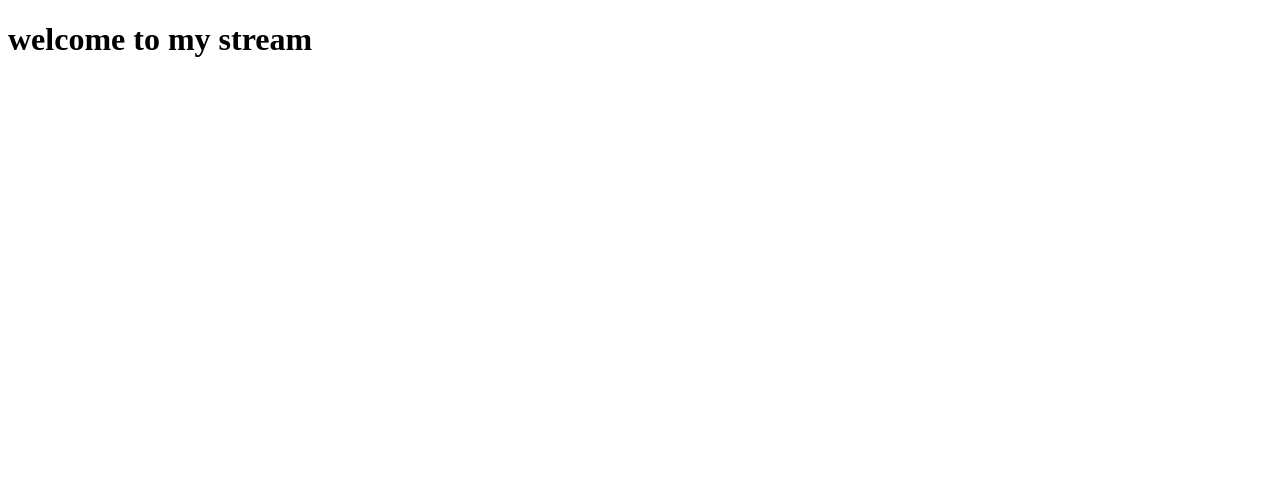
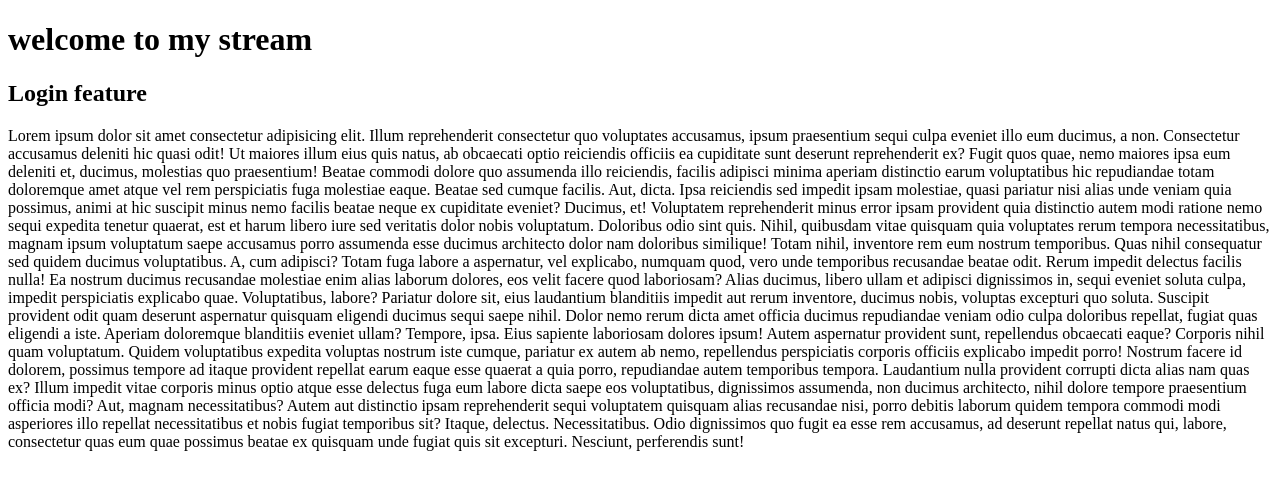
Before and after one commit to vinayakkambale/git-learning-two, a plain HTML site: page index.html in a window 1280 px wide. Drawn offline with Linux system fonts and the light colour scheme.

Commit message:
html for login feature

```diff
--- a/index.html
+++ b/index.html
@@ -7,5 +7,21 @@
 </head>
 <body>
     <h1> welcome to my stream</h1>
+    <h2>Login feature</h2>
+    <p>Lorem ipsum dolor sit amet consectetur adipisicing elit. Illum reprehenderit consectetur quo voluptates accusamus, ipsum praesentium sequi culpa eveniet illo eum ducimus, a non. Consectetur accusamus deleniti hic quasi odit!
+    Ut maiores illum eius quis natus, ab obcaecati optio reiciendis officiis ea cupiditate sunt deserunt reprehenderit ex? Fugit quos quae, nemo maiores ipsa eum deleniti et, ducimus, molestias quo praesentium!
+    Beatae commodi dolore quo assumenda illo reiciendis, facilis adipisci minima aperiam distinctio earum voluptatibus hic repudiandae totam doloremque amet atque vel rem perspiciatis fuga molestiae eaque. Beatae sed cumque facilis.
+    Aut, dicta. Ipsa reiciendis sed impedit ipsam molestiae, quasi pariatur nisi alias unde veniam quia possimus, animi at hic suscipit minus nemo facilis beatae neque ex cupiditate eveniet? Ducimus, et!
+    Voluptatem reprehenderit minus error ipsam provident quia distinctio autem modi ratione nemo sequi expedita tenetur quaerat, est et harum libero iure sed veritatis dolor nobis voluptatum. Doloribus odio sint quis.
+    Nihil, quibusdam vitae quisquam quia voluptates rerum tempora necessitatibus, magnam ipsum voluptatum saepe accusamus porro assumenda esse ducimus architecto dolor nam doloribus similique! Totam nihil, inventore rem eum nostrum temporibus.
+    Quas nihil consequatur sed quidem ducimus voluptatibus. A, cum adipisci? Totam fuga labore a aspernatur, vel explicabo, numquam quod, vero unde temporibus recusandae beatae odit. Rerum impedit delectus facilis nulla!
+    Ea nostrum ducimus recusandae molestiae enim alias laborum dolores, eos velit facere quod laboriosam? Alias ducimus, libero ullam et adipisci dignissimos in, sequi eveniet soluta culpa, impedit perspiciatis explicabo quae.
+    Voluptatibus, labore? Pariatur dolore sit, eius laudantium blanditiis impedit aut rerum inventore, ducimus nobis, voluptas excepturi quo soluta. Suscipit provident odit quam deserunt aspernatur quisquam eligendi ducimus sequi saepe nihil.
+    Dolor nemo rerum dicta amet officia ducimus repudiandae veniam odio culpa doloribus repellat, fugiat quas eligendi a iste. Aperiam doloremque blanditiis eveniet ullam? Tempore, ipsa. Eius sapiente laboriosam dolores ipsum!
+    Autem aspernatur provident sunt, repellendus obcaecati eaque? Corporis nihil quam voluptatum. Quidem voluptatibus expedita voluptas nostrum iste cumque, pariatur ex autem ab nemo, repellendus perspiciatis corporis officiis explicabo impedit porro!
+    Nostrum facere id dolorem, possimus tempore ad itaque provident repellat earum eaque esse quaerat a quia porro, repudiandae autem temporibus tempora. Laudantium nulla provident corrupti dicta alias nam quas ex?
+    Illum impedit vitae corporis minus optio atque esse delectus fuga eum labore dicta saepe eos voluptatibus, dignissimos assumenda, non ducimus architecto, nihil dolore tempore praesentium officia modi? Aut, magnam necessitatibus?
+    Autem aut distinctio ipsam reprehenderit sequi voluptatem quisquam alias recusandae nisi, porro debitis laborum quidem tempora commodi modi asperiores illo repellat necessitatibus et nobis fugiat temporibus sit? Itaque, delectus. Necessitatibus.
+    Odio dignissimos quo fugit ea esse rem accusamus, ad deserunt repellat natus qui, labore, consectetur quas eum quae possimus beatae ex quisquam unde fugiat quis sit excepturi. Nesciunt, perferendis sunt!</p>
 </body>
 </html>
```
